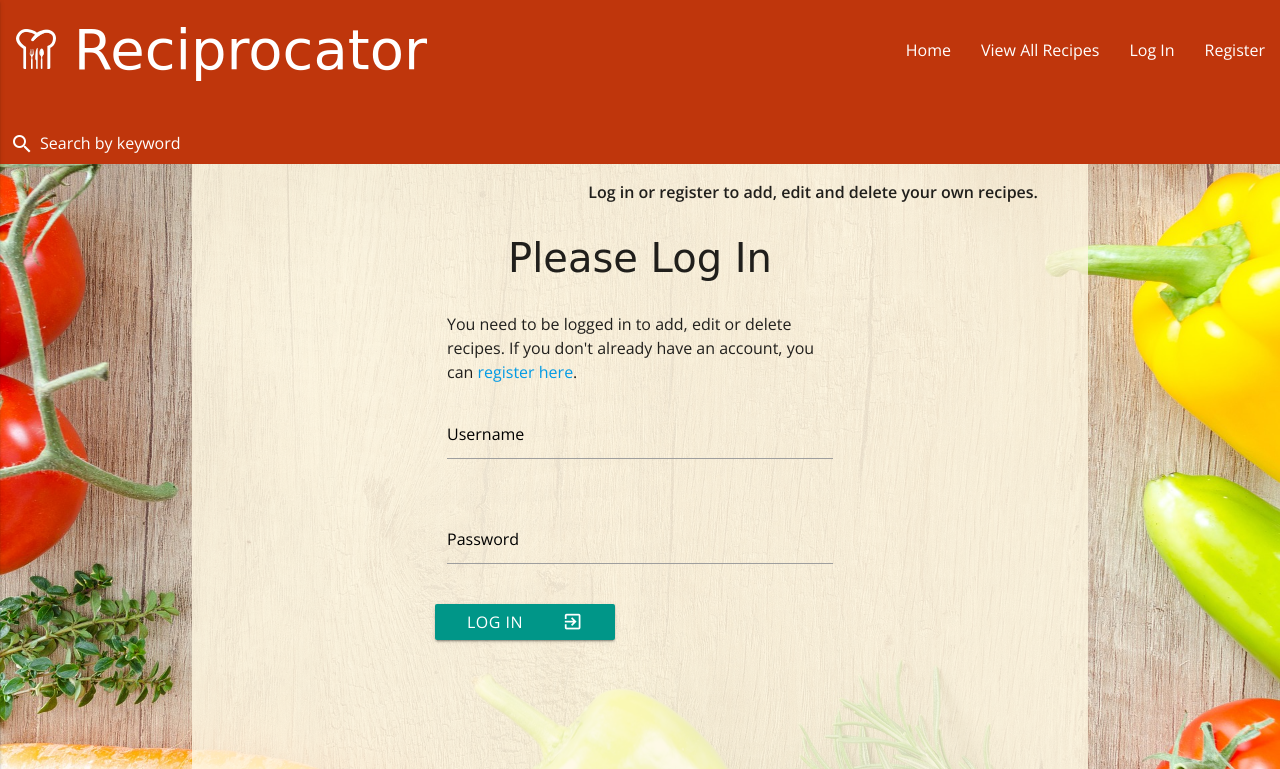
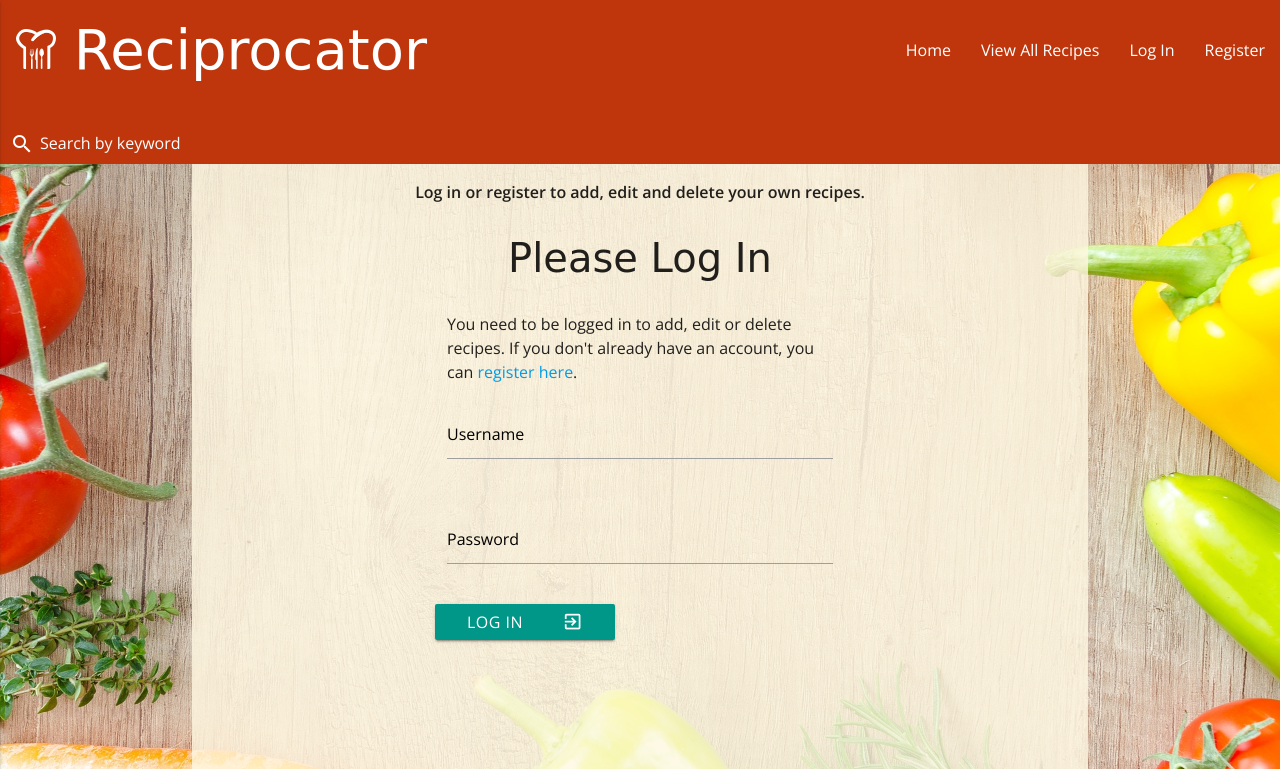
Before and after one commit to joanms/recipe-database, a Flask app: page /login in a window 1280 px wide. Shown: the top 769 px of the page. Run offline with Flask 2, Linux system fonts and the light colour scheme; some libraries are stand-ins or nearby versions; some web fonts are replaced.

Commit message:
Centre login information text on small to medium screens

```diff
--- a/static/css/style.css
+++ b/static/css/style.css
@@ -214,10 +214,6 @@ label {
         margin-top: 2rem;
         }
 
-    #login-text {
-        text-align: right;
-    }
-
     #information {
         margin-top: 1.5rem;
     }
@@ -233,7 +229,7 @@ label {
         height: 40px;
         width: 40px;
         }
-}
+        }
 
 
 @media only screen and (min-width: 1500px) {
@@ -248,4 +244,8 @@ label {
     #information {
         margin-top: 1.5rem;
     }
+
+    #login-text {
+        text-align: right;
+    }
 }
```
